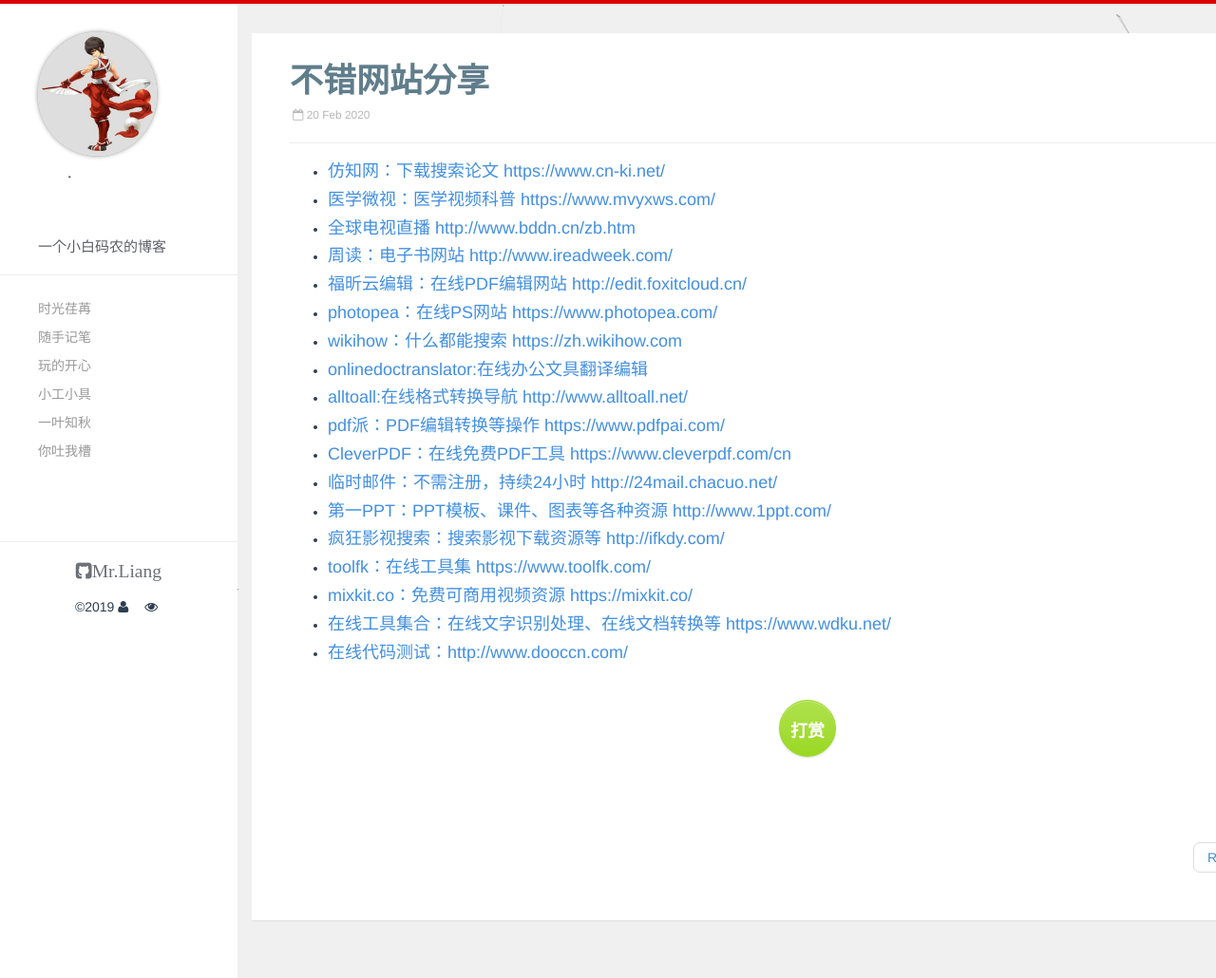
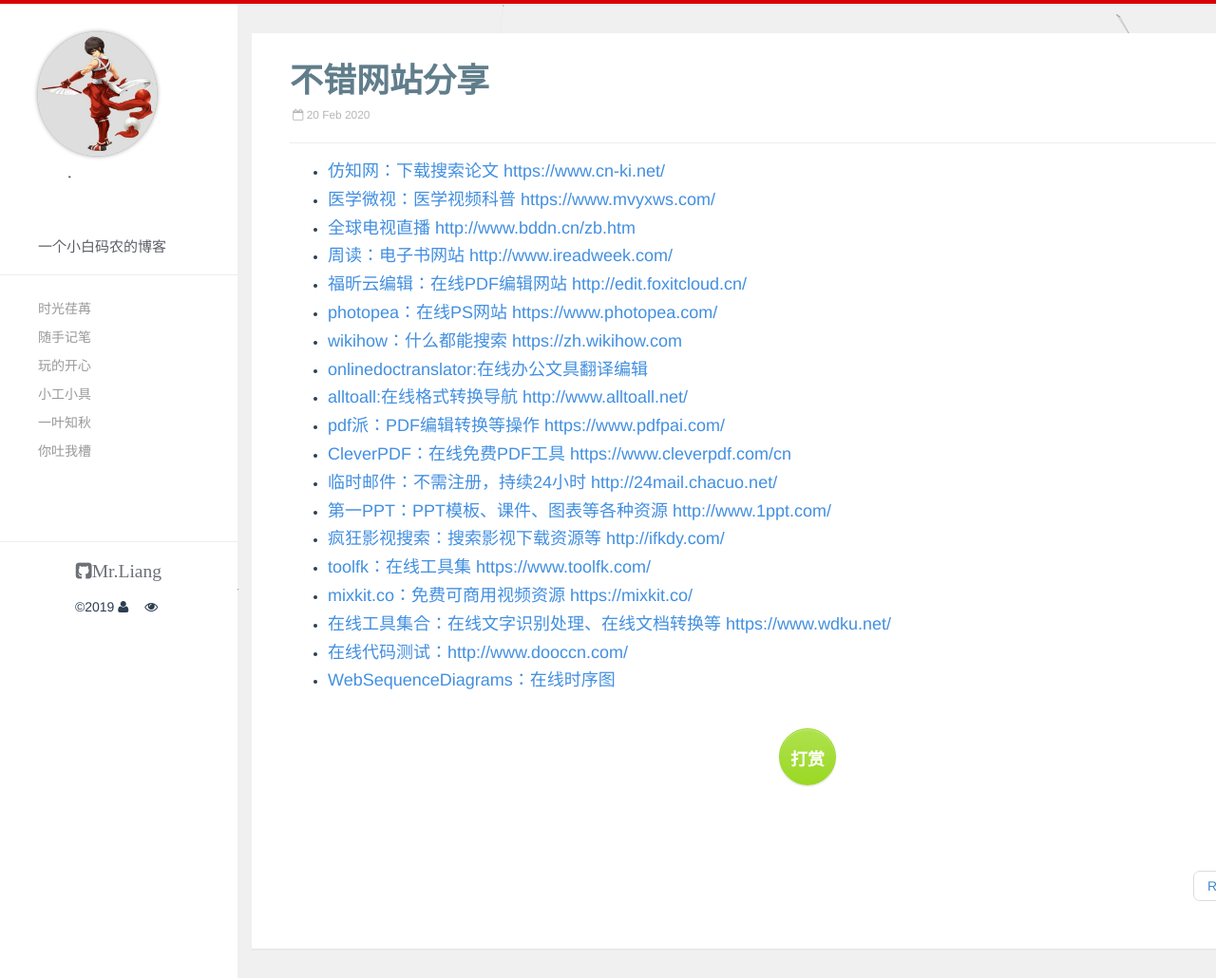
Before and after one commit to liangrengongzuoshi/liangzai.pub, a Jekyll site: the page built from _posts/2020-02-20-webshare.md, in a window 1280 px wide and 1030 px high. Shown: the whole window at 95% size. Built offline with Jekyll 4.4.1, drawn with Linux system fonts in a browser that asks for light colours; comment, search, counter and statistics services are not loaded.

Commit message:
webshare

```diff
--- a/_posts/2020-02-20-webshare.md
+++ b/_posts/2020-02-20-webshare.md
@@ -21,3 +21,4 @@ title: 不错网站分享
 * #### [mixkit.co：免费可商用视频资源 https://mixkit.co/ ](https://mixkit.co/){:target="_blank"}
 * #### [在线工具集合：在线文字识别处理、在线文档转换等 https://www.wdku.net/ ](https://www.wdku.net/){:target="_blank"}
 * #### [在线代码测试：http://www.dooccn.com/ ](http://www.dooccn.com/){:target="_blank"}
+* #### [WebSequenceDiagrams：在线时序图 ](https://www.websequencediagrams.com/){:target="_blank"}
```
